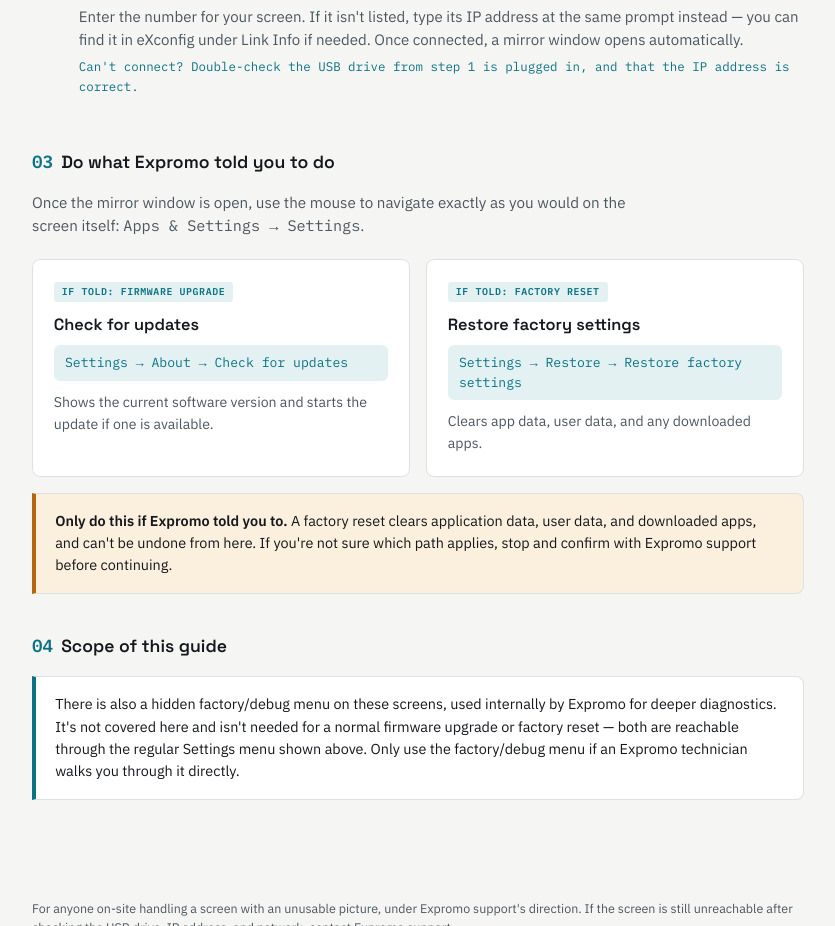
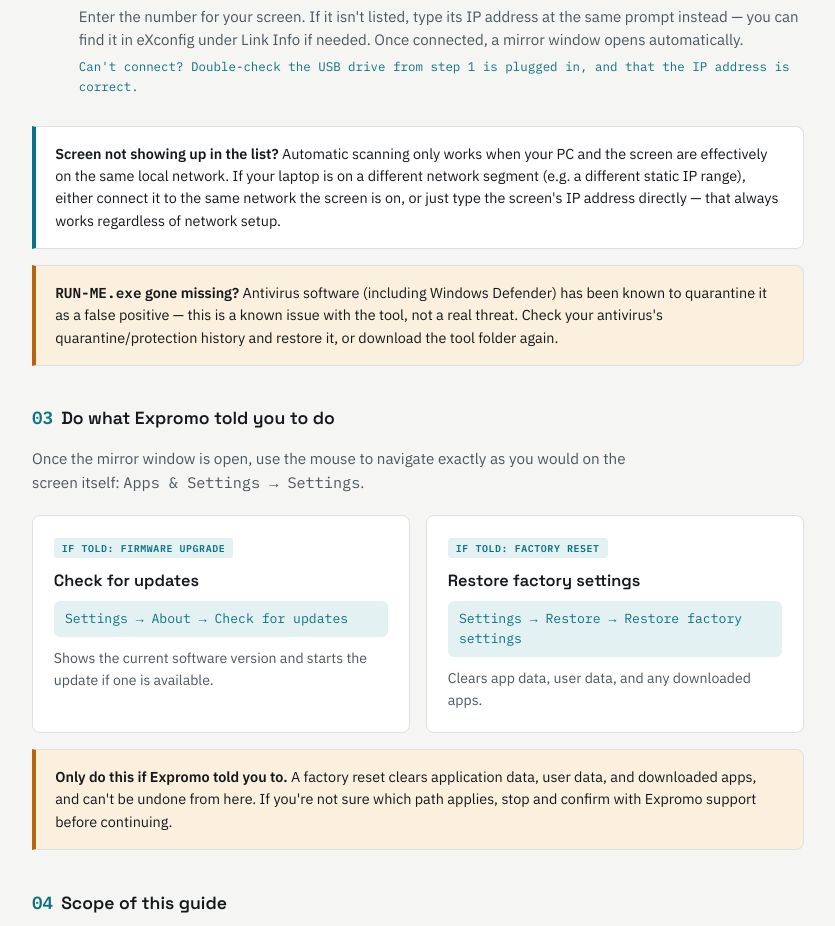
Before and after one commit to daveleo/eXview-Edge-Site, a plain HTML site: page guides/exview-edge-screen-capture-control-via-adb.html in a window 1280 px wide. Shown: the part 1145-2071 px from the top of the page, without its empty margins (222-1057 px from the left). Drawn offline with Linux system fonts and the light colour scheme.

Commit message:
Add discovery-limits and antivirus-quarantine troubleshooting notes
Practical guidance for the two real failure modes found during testing:
automatic scanning only reaches screens on the same local network (type
the IP manually otherwise), and RUN-ME.exe may get quarantined by
antivirus as a ps2exe-related false positive.

```diff
--- a/guides/exview-edge-screen-capture-control-via-adb.html
+++ b/guides/exview-edge-screen-capture-control-via-adb.html
@@ -154,6 +154,8 @@
       </div>
     </li>
   </ol>
+  <div class="callout" data-i18n="notFoundCallout"><strong>Screen not showing up in the list?</strong> Automatic scanning only works when your PC and the screen are effectively on the same local network. If your laptop is on a different network segment (e.g. a different static IP range), either connect it to the same network the screen is on, or just type the screen's IP address directly &mdash; that always works regardless of network setup.</div>
+  <div class="callout warn" data-i18n="avCallout"><strong><code>RUN-ME.exe</code> gone missing?</strong> Antivirus software (including Windows Defender) has been known to quarantine it as a false positive &mdash; this is a known issue with the tool, not a real threat. Check your antivirus's quarantine/protection history and restore it, or download the tool folder again.</div>
 </section>
 
 <section>
@@ -212,6 +214,8 @@
       step2Desc: `In the tool folder, double-click <code>RUN-ME.exe</code>. It scans the network automatically and lists any eXview screens it finds:`,
       step2Desc2: `Enter the number for your screen. If it isn't listed, type its IP address at the same prompt instead &mdash; you can find it in eXconfig under Link Info if needed. Once connected, a mirror window opens automatically.`,
       step2Note: `Can't connect? Double-check the USB drive from step 1 is plugged in, and that the IP address is correct.`,
+      notFoundCallout: `<strong>Screen not showing up in the list?</strong> Automatic scanning only works when your PC and the screen are effectively on the same local network. If your laptop is on a different network segment (e.g. a different static IP range), either connect it to the same network the screen is on, or just type the screen's IP address directly &mdash; that always works regardless of network setup.`,
+      avCallout: `<strong><code>RUN-ME.exe</code> gone missing?</strong> Antivirus software (including Windows Defender) has been known to quarantine it as a false positive &mdash; this is a known issue with the tool, not a real threat. Check your antivirus's quarantine/protection history and restore it, or download the tool folder again.`,
       h2_03: `Do what Expromo told you to do`,
       secIntro03: `Once the mirror window is open, use the mouse to navigate exactly as you would on the screen itself: <span class="mono">Apps &amp; Settings &rarr; Settings</span>.`,
       pathTagUpdate: `If told: firmware upgrade`,
@@ -245,6 +249,8 @@
       step2Desc: `Dobbeltklik p&aring; <code>RUN-ME.exe</code> i v&aelig;rkt&oslash;jsmappen. Den scanner netv&aelig;rket automatisk og lister de eXview-sk&aelig;rme, den finder:`,
       step2Desc2: `Indtast nummeret p&aring; din sk&aelig;rm. Hvis den ikke er p&aring; listen, kan du i stedet skrive dens IP-adresse ved samme prompt &mdash; du kan finde den i eXconfig under Link Info om n&oslash;dvendigt. N&aring;r der er forbindelse, &aring;bnes et spejlingsvindue automatisk.`,
       step2Note: `Kan du ikke f&aring; forbindelse? Tjek at USB-drevet fra trin 1 sidder i, og at IP-adressen er korrekt.`,
+      notFoundCallout: `<strong>Vises sk&aelig;rmen ikke p&aring; listen?</strong> Automatisk scanning virker kun, n&aring;r din PC og sk&aelig;rmen reelt er p&aring; samme lokale netv&aelig;rk. Hvis din b&aelig;rbare er p&aring; et andet netv&aelig;rkssegment (f.eks. et andet statisk IP-omr&aring;de), skal du enten forbinde den til samme netv&aelig;rk som sk&aelig;rmen, eller blot skrive sk&aelig;rmens IP-adresse direkte &mdash; det virker altid, uanset netv&aelig;rksops&aelig;tning.`,
+      avCallout: `<strong>Er <code>RUN-ME.exe</code> forsvundet?</strong> Antivirussoftware (inklusive Windows Defender) har vist sig at sætte den i karant&aelig;ne som en falsk positiv &mdash; det er et kendt problem med v&aelig;rkt&oslash;jet, ikke en reel trussel. Tjek din antivirus' karant&aelig;ne/beskyttelseshistorik, og gendan den, eller download v&aelig;rkt&oslash;jsmappen igen.`,
       h2_03: `G&oslash;r det, Expromo bad dig om`,
       secIntro03: `N&aring;r spejlingsvinduet er &aring;bent, skal du bruge musen til at navigere pr&aelig;cis som p&aring; sk&aelig;rmen selv: <span class="mono">Apps &amp; Settings &rarr; Settings</span>.`,
       pathTagUpdate: `Hvis du er bedt om: firmwareopdatering`,
@@ -278,6 +284,8 @@
       step2Desc: `Doppelklicken Sie im Toolordner auf <code>RUN-ME.exe</code>. Es durchsucht das Netzwerk automatisch und listet alle gefundenen eXview-Bildschirme auf:`,
       step2Desc2: `Geben Sie die Nummer Ihres Bildschirms ein. Steht er nicht in der Liste, geben Sie stattdessen seine IP-Adresse an derselben Stelle ein &mdash; bei Bedarf finden Sie sie in eXconfig unter Link Info. Nach dem Verbinden &ouml;ffnet sich automatisch ein Spiegelungsfenster.`,
       step2Note: `Keine Verbindung? Pr&uuml;fen Sie, ob der USB-Stick aus Schritt 1 steckt und die IP-Adresse korrekt ist.`,
+      notFoundCallout: `<strong>Bildschirm erscheint nicht in der Liste?</strong> Die automatische Suche funktioniert nur, wenn sich Ihr PC und der Bildschirm faktisch im selben lokalen Netzwerk befinden. Wenn sich Ihr Laptop in einem anderen Netzwerksegment befindet (z. B. einem anderen statischen IP-Bereich), verbinden Sie ihn entweder mit demselben Netzwerk wie den Bildschirm, oder geben Sie einfach die IP-Adresse des Bildschirms direkt ein &mdash; das funktioniert immer, unabh&auml;ngig von der Netzwerkkonfiguration.`,
+      avCallout: `<strong><code>RUN-ME.exe</code> verschwunden?</strong> Antivirensoftware (einschlie&szlig;lich Windows Defender) hat sie schon als Fehlalarm unter Quarant&auml;ne gestellt &mdash; ein bekanntes Problem des Tools, keine echte Bedrohung. Pr&uuml;fen Sie den Quarant&auml;ne-/Schutzverlauf Ihres Antivirenprogramms und stellen Sie die Datei wieder her, oder laden Sie den Toolordner erneut herunter.`,
       h2_03: `Tun Sie, was Expromo Ihnen gesagt hat`,
       secIntro03: `Sobald das Spiegelungsfenster ge&ouml;ffnet ist, navigieren Sie mit der Maus genau wie am Bildschirm selbst: <span class="mono">Apps &amp; Settings &rarr; Settings</span>.`,
       pathTagUpdate: `Falls Anweisung: Firmware-Update`,
@@ -311,6 +319,8 @@
       step2Desc: `在工具文件夹中双击<code>RUN-ME.exe</code>。它会自动扫描网络，并列出找到的eXview屏幕：`,
       step2Desc2: `输入对应屏幕的编号。如果列表中没有您的屏幕，可在同一提示处直接输入其IP地址 &mdash; 如有需要，可在eXconfig的Link Info中查找该地址。连接成功后，镜像窗口将自动打开。`,
       step2Note: `无法连接？请再次确认步骤1中的U盘已插入，且IP地址正确。`,
+      notFoundCallout: `<strong>列表中没有显示您的屏幕？</strong>自动扫描仅在您的电脑与屏幕实际处于同一本地网络时才有效。如果您的笔记本电脑位于不同的网络段（例如不同的静态IP范围），请将其连接到屏幕所在的同一网络，或直接输入屏幕的IP地址 &mdash; 无论网络如何设置，这种方式始终有效。`,
+      avCallout: `<strong><code>RUN-ME.exe</code>不见了？</strong>杀毒软件（包括Windows Defender）曾将其误报为威胁并隔离 &mdash; 这是该工具的已知问题，并非真正的安全威胁。请检查杀毒软件的隔离区/防护记录并将其还原，或重新下载工具文件夹。`,
       h2_03: `按Expromo的指示操作`,
       secIntro03: `镜像窗口打开后，请像操作屏幕本身一样使用鼠标导航：<span class="mono">Apps &amp; Settings &rarr; Settings</span>。`,
       pathTagUpdate: `若被告知：固件升级`,
```
